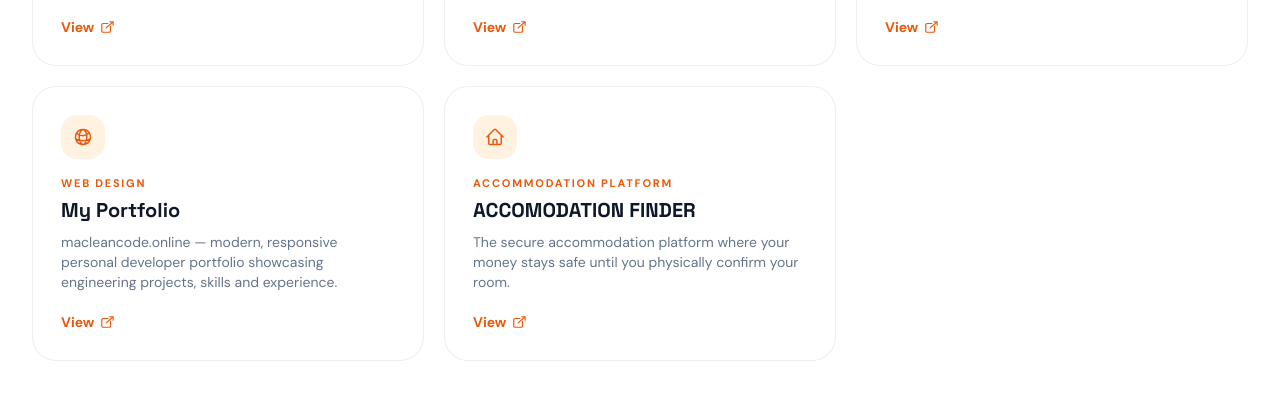
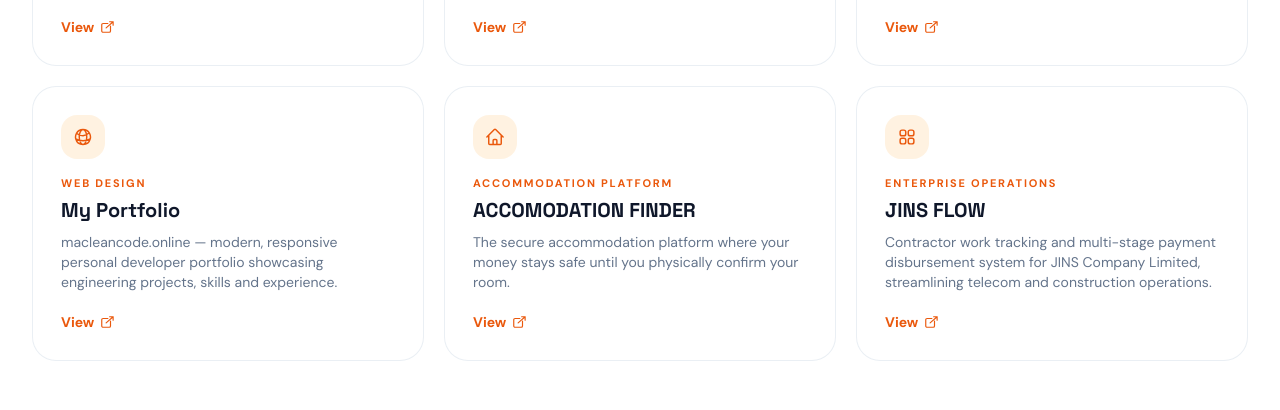
Before and after one commit to dztrb/portfolio, a plain HTML site: page projects.html in a window 1280 px wide. Shown: the part 1125-1535 px from the top of the page. Drawn offline with nearby package versions, Linux system fonts and the light colour scheme.

Commit message:
Add JINS FLOW project card

```diff
--- a/projects.html
+++ b/projects.html
@@ -250,10 +250,10 @@ header { position: -webkit-sticky !important; position: sticky !important; top:
     .brand-icon__img { overflow:hidden; border-radius:50%; display:grid; place-items:center; }
     .brand-icon__img img { width:100%; height:100%; object-fit:cover; border-radius:50%; }
   </style>
-  <meta name="description" content="Software projects by Anthony Maclean - Mannequin Sales System, Rent & Hotel Management, AttendSys, ACCOMODATION FINDER and more." />
+  <meta name="description" content="Software projects by Anthony Maclean - JINS FLOW, AttendSys, Mannequin Sales System, Rent & Hotel Management, ACCOMODATION FINDER and more." />
   <meta name="author" content="Anthony Maclean" />
   <meta property="og:title" content="Projects | MACLEAN.DEV" />
-  <meta property="og:description" content="Software projects by Anthony Maclean - Mannequin Sales System, Rent & Hotel Management, Attendance System and more." />
+  <meta property="og:description" content="Software projects by Anthony Maclean - JINS FLOW, AttendSys, Mannequin Sales System, Rent & Hotel Management, ACCOMODATION FINDER and more." />
   <meta property="og:type" content="website" />
 </head>
 <body class="bg-cloud text-ink font-sans antialiased selection:bg-brand/20">
@@ -465,6 +465,19 @@ header { position: -webkit-sticky !important; position: sticky !important; top:
             <a href="https://accomodationfinder.infinityfreeapp.com/" target="_blank" rel="noopener noreferrer" class="mt-5 inline-flex items-center gap-1.5 text-xs sm:text-sm font-bold text-orange-600 dark:text-orange-400 hover:gap-2.5 transition-all">View <svg class="w-3.5 h-3.5" xmlns="http://www.w3.org/2000/svg" fill="none" viewBox="0 0 24 24" stroke-width="2" stroke="currentColor"><path stroke-linecap="round" stroke-linejoin="round" d="M13.5 6H5.25A2.25 2.25 0 003 8.25v10.5A2.25 2.25 0 005.25 21h10.5A2.25 2.25 0 0018 18.75V10.5M16.5 3h6m0 0v6m0-6L10.5 13.5"/></svg></a>
           </article>
 
+          <!-- Card 6: JINS FLOW -->
+          <article class="reveal reveal-scale reveal-delay-3 project-card rounded-3xl bg-white dark:bg-slate-900 border border-slate-200/70 dark:border-slate-800 p-6 sm:p-7 flex flex-col justify-between">
+            <div>
+              <div class="w-11 h-11 rounded-2xl bg-orange-100/70 dark:bg-orange-950/40 text-orange-600 dark:text-orange-400 flex items-center justify-center mb-4">
+                <svg class="w-5 h-5" xmlns="http://www.w3.org/2000/svg" fill="none" viewBox="0 0 24 24" stroke-width="1.75" stroke="currentColor"><path stroke-linecap="round" stroke-linejoin="round" d="M3.75 6A2.25 2.25 0 0 1 6 3.75h2.25A2.25 2.25 0 0 1 10.5 6v2.25a2.25 2.25 0 0 1-2.25 2.25H6a2.25 2.25 0 0 1-2.25-2.25V6ZM3.75 15.75A2.25 2.25 0 0 1 6 13.5h2.25a2.25 2.25 0 0 1 2.25 2.25V18a2.25 2.25 0 0 1-2.25 2.25H6A2.25 2.25 0 0 1 3.75 18v-2.25ZM13.5 6a2.25 2.25 0 0 1 2.25-2.25H18A2.25 2.25 0 0 1 20.25 6v2.25A2.25 2.25 0 0 1 18 10.5h-2.25a2.25 2.25 0 0 1-2.25-2.25V6ZM13.5 15.75a2.25 2.25 0 0 1 2.25-2.25H18a2.25 2.25 0 0 1 2.25 2.25V18A2.25 2.25 0 0 1 18 20.25h-2.25A2.25 2.25 0 0 1 13.5 18v-2.25Z"/></svg>
+              </div>
+              <p class="text-[11px] font-bold uppercase tracking-[0.16em] text-orange-600 dark:text-orange-400 mb-1">ENTERPRISE OPERATIONS</p>
+              <h3 class="text-lg sm:text-xl font-bold font-heading text-slate-900 dark:text-white mb-2">JINS FLOW</h3>
+              <p class="text-xs sm:text-sm text-slate-500 dark:text-slate-400 leading-relaxed font-normal">Contractor work tracking and multi-stage payment disbursement system for JINS Company Limited, streamlining telecom and construction operations.</p>
+            </div>
+            <a href="https://jins-flow.com/" target="_blank" rel="noopener noreferrer" class="mt-5 inline-flex items-center gap-1.5 text-xs sm:text-sm font-bold text-orange-600 dark:text-orange-400 hover:gap-2.5 transition-all">View <svg class="w-3.5 h-3.5" xmlns="http://www.w3.org/2000/svg" fill="none" viewBox="0 0 24 24" stroke-width="2" stroke="currentColor"><path stroke-linecap="round" stroke-linejoin="round" d="M13.5 6H5.25A2.25 2.25 0 003 8.25v10.5A2.25 2.25 0 005.25 21h10.5A2.25 2.25 0 0018 18.75V10.5M16.5 3h6m0 0v6m0-6L10.5 13.5"/></svg></a>
+          </article>
+
         </div>
 
         <!-- GitHub CTA -->
```
